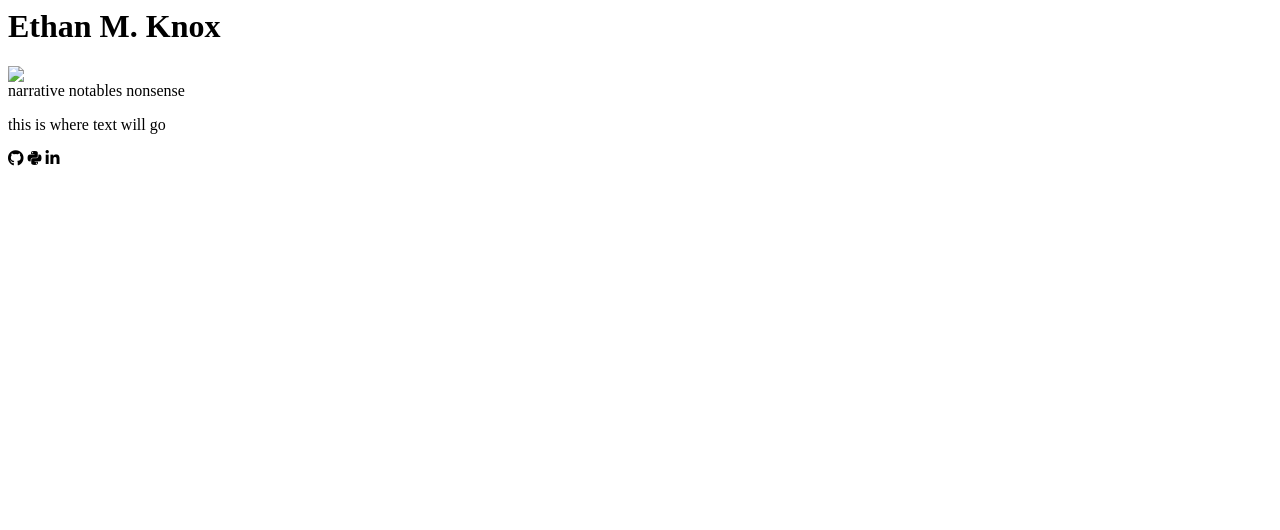
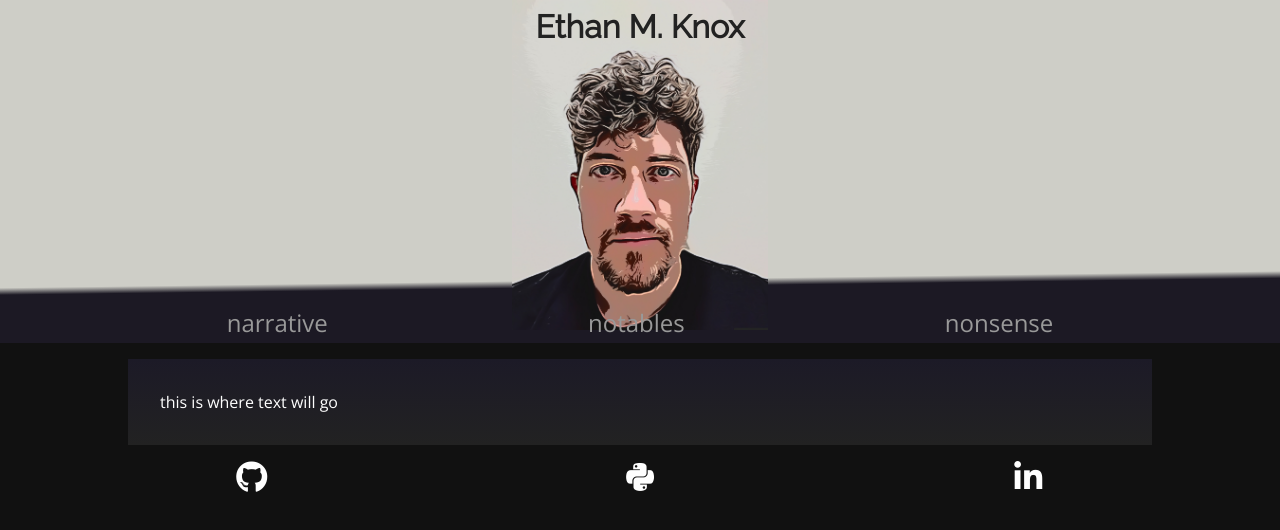
Before and after one commit to norton120/ethanknox.dev, a plain HTML site: page _site/index.html in a window 1280 px wide. Drawn offline with nearby package versions, Linux system fonts and the light colour scheme; the site is published under a folder, as on GitHub Pages, so addresses that start at the root find nothing.

Commit message:
trying to hardcode relative paths in build

```diff
--- a/_site/index.html
+++ b/_site/index.html
@@ -1,6 +1,6 @@
 <doctype HTML>
 	<head>
-		<link rel="stylesheet" href="/css/default.css">
+		<link rel="stylesheet" href="../css/default.css">
 		<meta name="viewport" content="width=device-width,initial-scale=1">
 		<title>Ethan M Knox</title>
 		<link href="https://fonts.googleapis.com/css?family=Open+Sans|Raleway" rel="stylesheet">
@@ -12,7 +12,7 @@
 	<body>
 		<header>
 			<h1>Ethan M. Knox</h1>
-			<img src="/assets/face.jpg"/>
+			<img src="../assets/face.jpg"/>
 			<nav>
 				<a>
 					narrative
```
